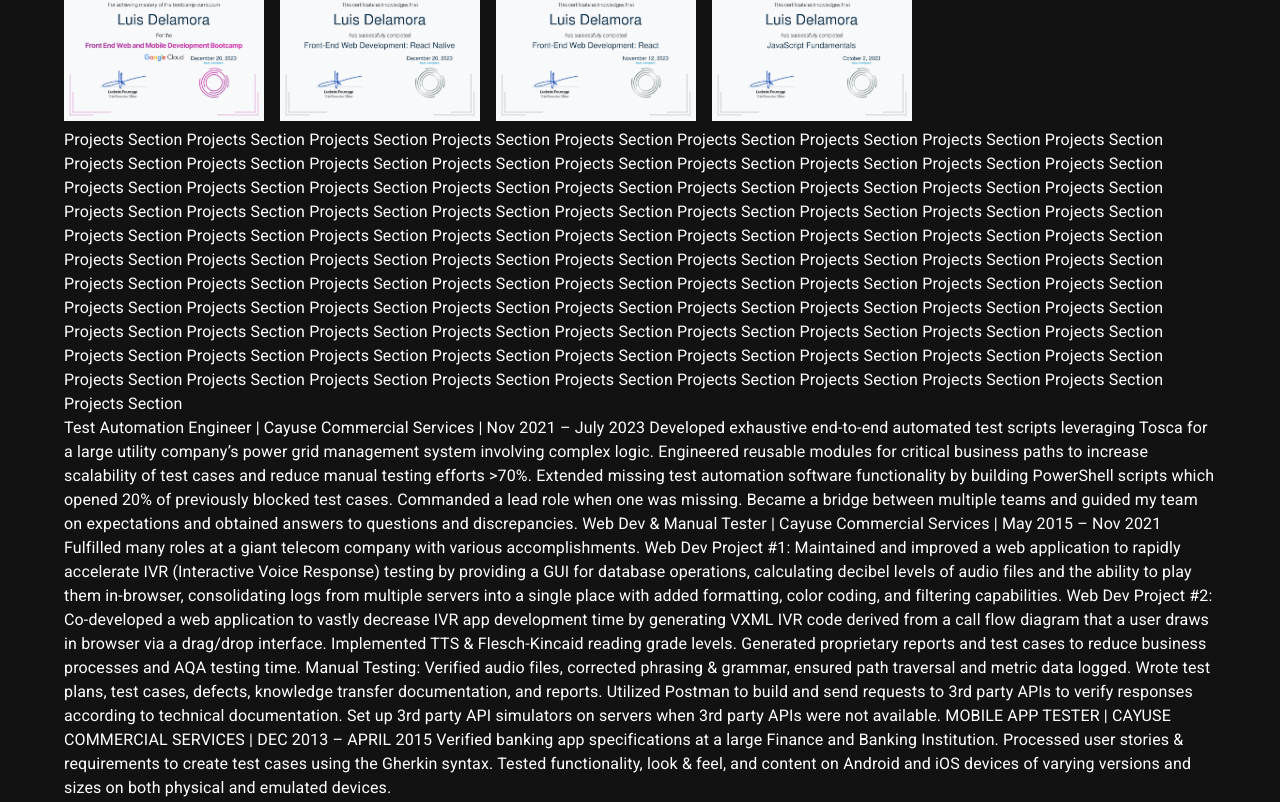
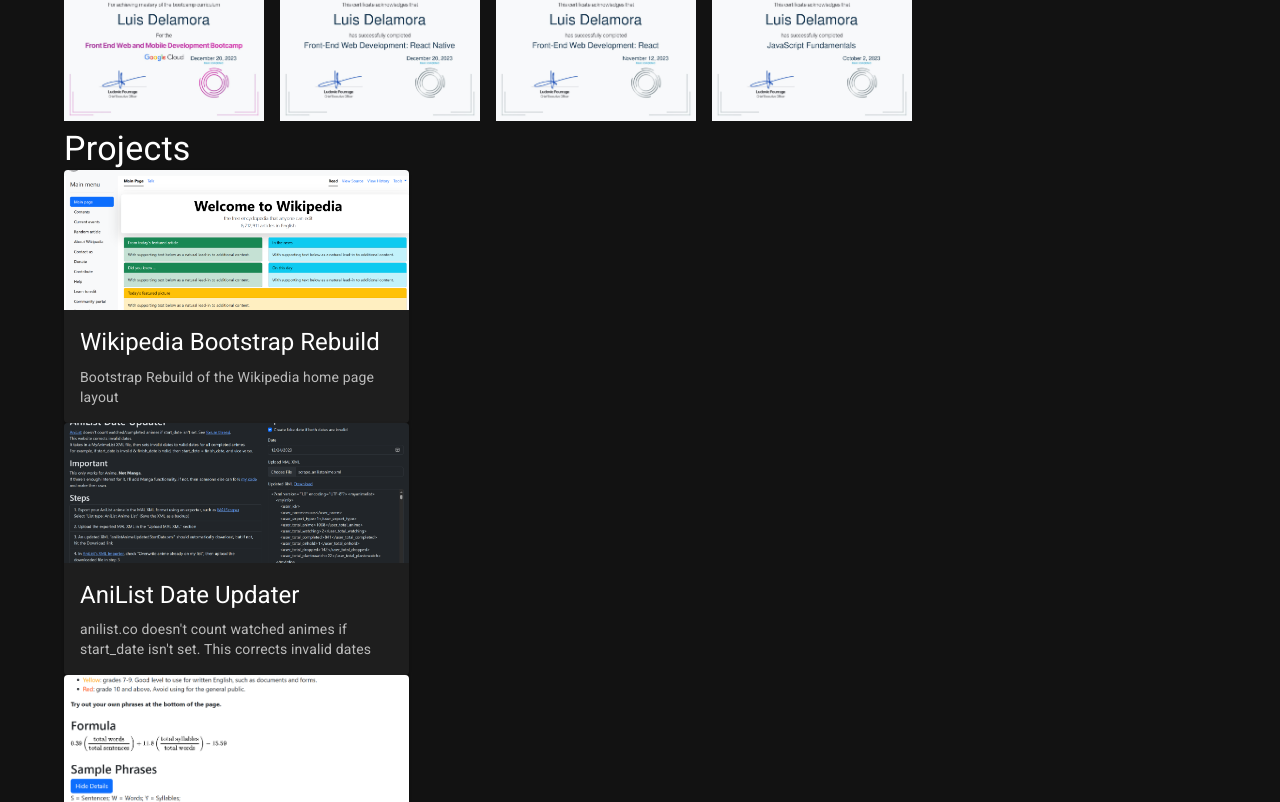
Before and after one commit to eccos/portfolio, a React (Create React App) app: page / in a window 1280 px wide. Shown: the part 1158-1960 px from the top of the page. Built offline with nearby package versions, Linux system fonts and the light colour scheme.

Commit message:
WIP add projects in clickable Card format

```diff
--- a/src/sections/ProjectsSection.js
+++ b/src/sections/ProjectsSection.js
@@ -1,3 +1,38 @@
-export default function ProjectsSection() {
-  return 'Projects Section '.repeat(100);
+import {
+  Typography,
+  Card,
+  CardActionArea,
+  CardMedia,
+  CardContent,
+} from '@mui/material';
+import { PROJECTS } from '../app/shared/PROJECTS';
+
+export default function ProjectsSection({ label }) {
+  const projects = PROJECTS;
+
+  return (
+    <>
+      <Typography variant="h4">{label}</Typography>
+      {projects.map((project) => (
+        <Card key={project.id} sx={{ maxWidth: 345 }}>
+          <CardActionArea href={project.githubUrl}>
+            <CardMedia
+              component="img"
+              height="140"
+              image={project.img}
+              alt={project.title}
+            />
+            <CardContent>
+              <Typography gutterBottom variant="h5" component="div">
+                {project.title}
+              </Typography>
+              <Typography variant="body2" color="text.secondary">
+                {project.descShort}
+              </Typography>
+            </CardContent>
+          </CardActionArea>
+        </Card>
+      ))}
+    </>
+  );
 }
```
